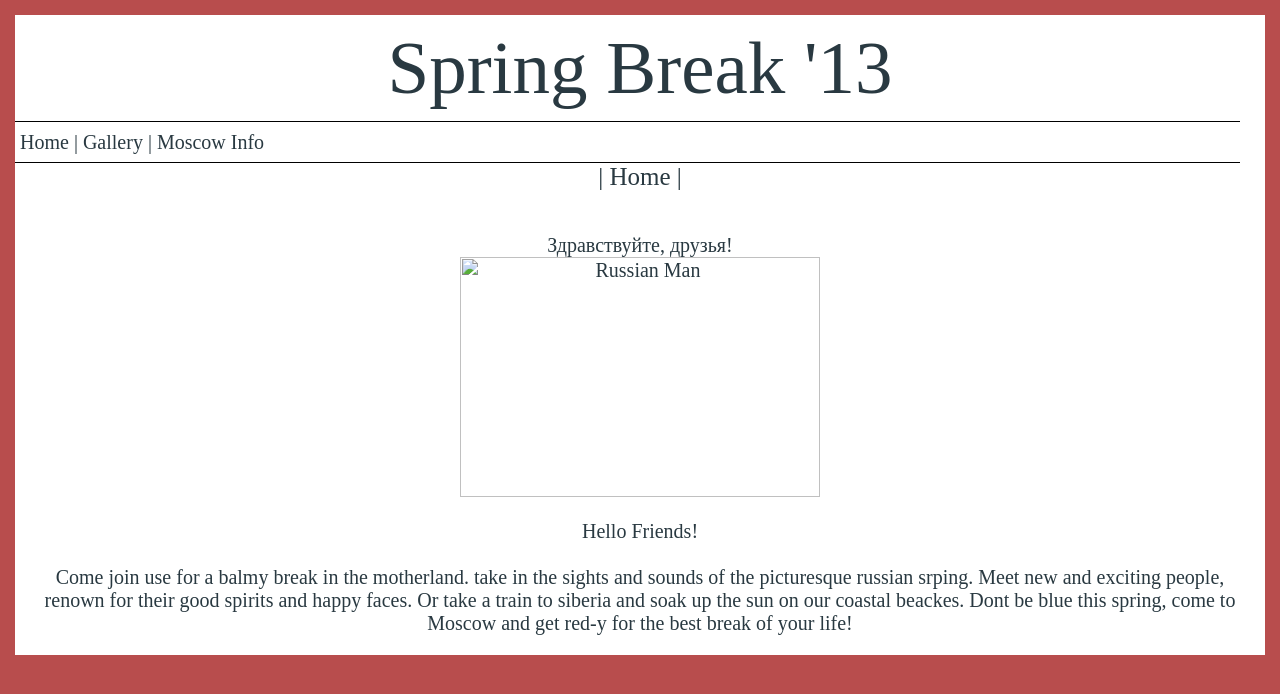
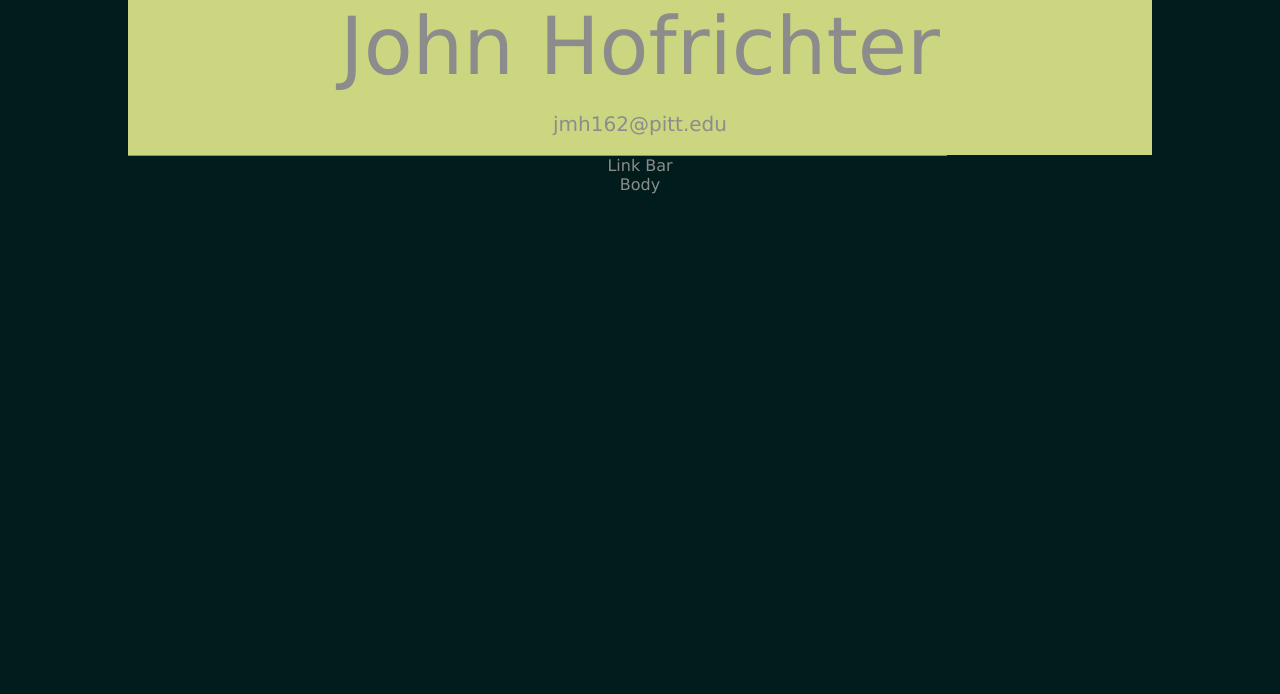
Before and after one commit to johnhof/Web-Design, a plain HTML site: page Final Project/index.html in a window 1280 px wide. Drawn offline with Linux system fonts and the light colour scheme.

Commit message:
attempting to merge a previous failure

```diff
--- a/Final Project/index.html
+++ b/Final Project/index.html
@@ -1,47 +1,16 @@
-<!--John Hofrichter-->
-
-
-<html>
-
-<head>
-<link rel="stylesheet" type="text/css" href="stylesheet.css" media="screen" />
-<title></title>
+<!DOCTYPE html PUBLIC "-//W3C//DTD HTML 4.01//EN" "http://www.w3.org/TR/html4/strict.dtd">
+<html><head>
+<meta content="text/html; charset=ISO-8859-1" http-equiv="content-type">
+<link rel="stylesheet" type="text/css" href="stylesheet.css" media="screen"><title>Final Project</title>
 
 </head>
-
 <body>
-
-	<div class = "pageFormat" >
-		<div class = "titleRow">
-			Spring Break '13
-		</div>
-
-		<div class = "pageBorder horizontal"></div>
-
-		<div class = "linkBar">
-
-			<a href="index.html">Home</a>
-			|
-			<a href="index2.html">Gallery</a>
-			|
-			<a href="http://www.moscow.info/">Moscow Info</a>
-
-		</div>
-		<div class = "pageBorder horizontal"></div>
-
-		<div class = "pageTitle">| Home |</div>
-
-		<div class = "mainText">
-			<br>
-			Здравствуйте, друзья!<br>
-			<img src="images\russian.jpg" alt="Russian Man" class="picture"><br><br>
-
-			Hello Friends!<br><br>
-
-			Come join use for a balmy break in the motherland. take in the sights and sounds of the picturesque russian srping. Meet new and exciting people, renown for their good spirits and happy faces. Or take a train to siberia and soak up the sun on our coastal beackes. Dont be blue this spring, come to Moscow and get red-y for the best break of your life!
-		</div>
+	<div class="header_block">
+		<div class="heading">John Hofrichter</div><br>
+		<div class="subtext">jmh162@pitt.edu</div><br>
 	</div>
-
+	<div class="heading b_heading"></div>
+	<div class="nav">Link Bar</div>
+	<div class="main">Body</div>
 </body>
-
 </html>
--- a/Final Project/stylesheet.css
+++ b/Final Project/stylesheet.css
@@ -1,82 +1,57 @@
-/*John Hofrichter
-CSS file sheet*/
-
+/* Generated by KompoZer */
 body
 {
-    margin: 0px;
+  margin: 0px 0px 0px 10%;
   padding: 0px;
-    background: #B84D4D;
-	color: #293941;
+  background: #001c1c none repeat scroll 0% 50%;
+  font-family: Lucida Sans Unicode;
+  text-align: center;
+  color: #8c8c8c;
+  width: 80%;
 }
-
 table
 {
-	background-color:white;
+  background-color: white;
 }
-
 a
 {
   color: #293941;
   text-decoration: none;
 }
+.title
+{
 
-.titleRow
-{
-	text-align: center;
-	font-size: 75px;
-	margin-top:5px;
-	padding: 10px;
 }
 
-.mainText
+.heading
 {
-	text-align: center;
-	vertical-align: top;
-	font-size: 20px;
-	padding: 20px;
+  font-size: 60pt;
 }
 
+.main
+{
 
-.linkBar
-{
-	text-align: left;
-	font-size: 20px;
-	line-height: 30px;
-	width:100%;
-	height:30px;
-	padding: 5px;
-}
-.linkDivider
-{
-	height: 26px;
-	width: 1px;
-	background:black;
 }
 
+.navigation
+{
 
-.pageBorder{background-color: black;}
-.vertical{width:1px; height:98%;}
-.horizontal{height:1px; width:98%;}
-
-.pageTitle
-{
-	text-align: center;
-	font-size: 25px;
-	width:100%;
 }
 
-.picture
+.header_block
 {
-	height:240;
-	width:360;
+  background-color: #ccd680;
+  font-color: #8c8c8c;
 }
 
-.pageFormat
+.b_heading
 {
-	text-align: center;
-	margin-top: 15px;
-	margin-left: 15px;
-	margin-right: 15px;
-	margin-bottom: 15px;
-	background: white;
+  height: 1pt;
+  background-color:#8c8c8c;
+  width: 80%;
 }
+
+.subtext
+{
+  font-size: 15pt;
+}
```
Also changed, not shown: Final Project/index2.html (deleted, +0 -48 lines). Lines whose indentation alone changed are shown as unchanged.
